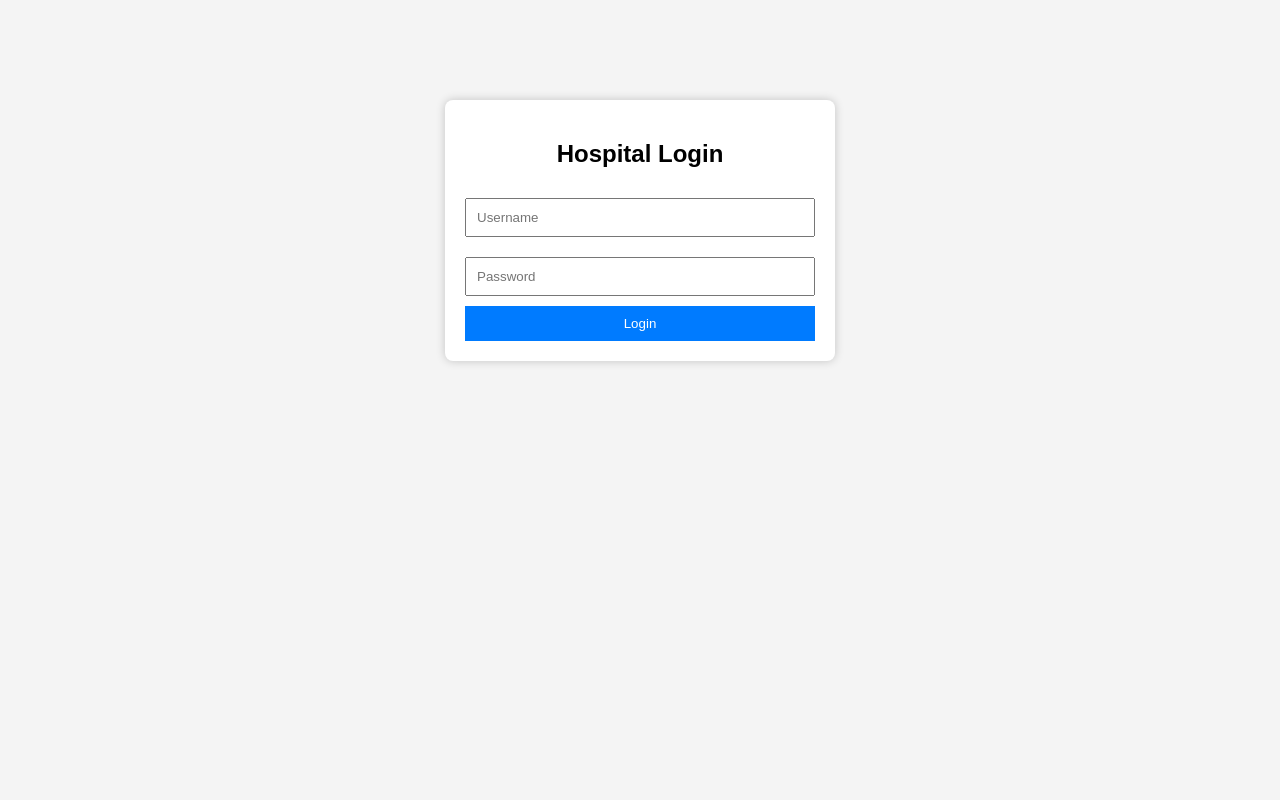
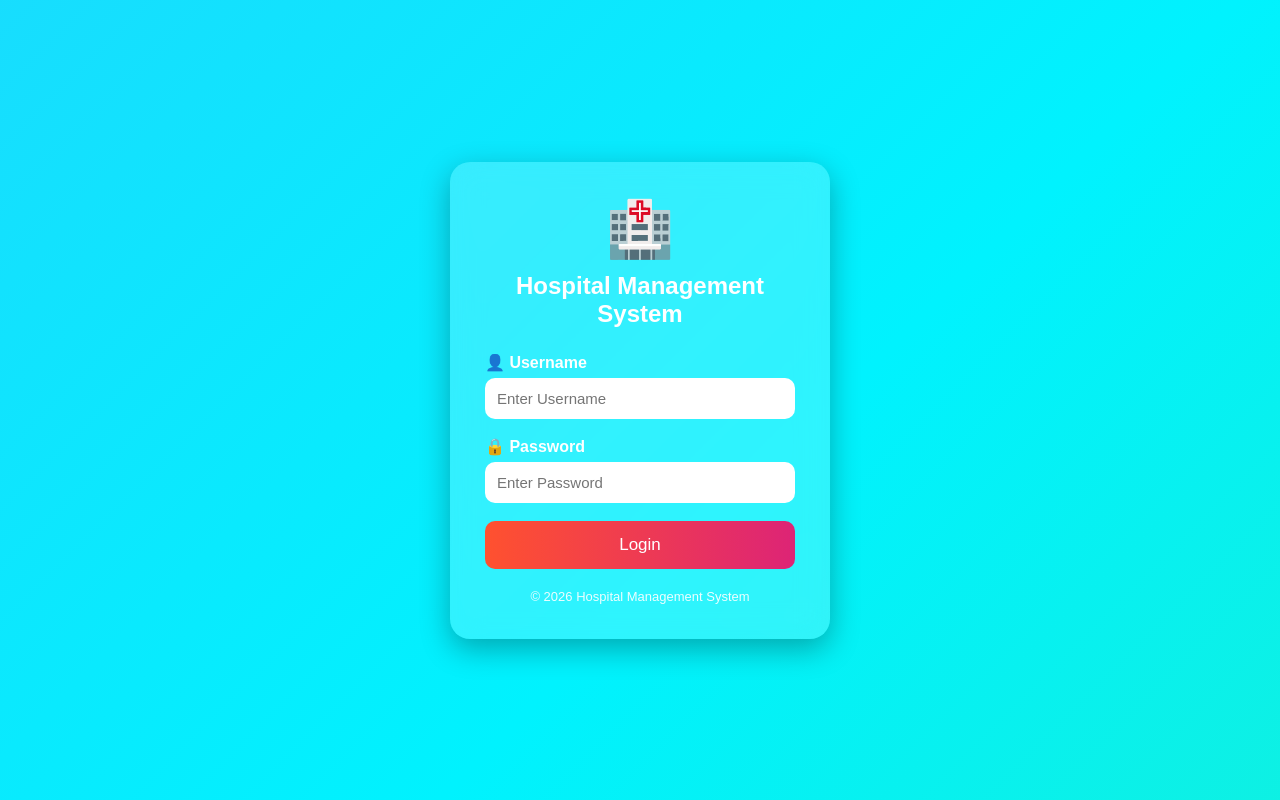
Before and after one commit to karthikcodes-18/Hospital-Code, a Flask app: page /login in a window 1280 px wide. Run offline with Flask 3, Linux system fonts and the light colour scheme.

Commit message:
Update login.html

```diff
--- a/templates/login.html
+++ b/templates/login.html
@@ -1,68 +1,148 @@
 <!DOCTYPE html>
-<html>
+<html lang="en">
 <head>
+<meta charset="UTF-8">
+<meta name="viewport" content="width=device-width, initial-scale=1.0">
 <title>Hospital Login</title>
+
 <style>
+
+*{
+    margin:0;
+    padding:0;
+    box-sizing:border-box;
+    font-family:Arial, Helvetica, sans-serif;
+}
+
 body{
-            font-family: Arial, sans-serif;
-            background:#f4f4f4;
+    height:100vh;
+    display:flex;
+    justify-content:center;
+    align-items:center;
+    background:linear-gradient(135deg,#4facfe,#00f2fe,#43e97b);
+    background-size:400% 400%;
+    animation:bgAnimation 10s ease infinite;
+}
+
+@keyframes bgAnimation{
+    0%{background-position:0% 50%;}
+    50%{background-position:100% 50%;}
+    100%{background-position:0% 50%;}
 }
 
 .container{
-            width:350px;
-            margin:100px auto;
-            background:white;
-            padding:20px;
-            border-radius:8px;
-            box-shadow:0 0 10px rgba(0,0,0,0.2);
+    width:380px;
+    background:rgba(255,255,255,0.18);
+    backdrop-filter:blur(15px);
+    padding:35px;
+    border-radius:20px;
+    box-shadow:0 10px 30px rgba(0,0,0,0.3);
+    color:white;
+}
+
+.logo{
+    text-align:center;
+    font-size:55px;
+    margin-bottom:10px;
 }
 
 h2{
     text-align:center;
+    margin-bottom:25px;
+}
+
+.input-group{
+    margin-bottom:18px;
+}
+
+label{
+    display:block;
+    margin-bottom:6px;
+    font-weight:bold;
 }
 
 input{
     width:100%;
-            padding:10px;
-            margin:10px 0;
-            box-sizing:border-box;
+    padding:12px;
+    border:none;
+    border-radius:10px;
+    outline:none;
+    font-size:15px;
+}
+
+input:focus{
+    box-shadow:0 0 10px #ffffff;
 }
 
 button{
     width:100%;
-            padding:10px;
-            background:#007bff;
+    padding:14px;
+    border:none;
+    border-radius:10px;
+    background:linear-gradient(90deg,#ff512f,#dd2476);
     color:white;
-            border:none;
+    font-size:17px;
     cursor:pointer;
+    transition:0.3s;
 }
 
 button:hover{
-            background:#0056b3;
+    transform:translateY(-3px);
+    box-shadow:0 8px 18px rgba(0,0,0,.3);
 }
 
 .error{
-            color:red;
+    margin-top:15px;
+    color:#ffeb3b;
     text-align:center;
+    font-weight:bold;
 }
+
+.footer{
+    margin-top:20px;
+    text-align:center;
+    font-size:13px;
+    opacity:0.9;
+}
+
 </style>
+
 </head>
+
 <body>
 
 <div class="container">
-    <h2>Hospital Login</h2>
+
+<div class="logo">
+🏥
+</div>
+
+<h2>Hospital Management System</h2>
 
 <form method="POST">
-        <input type="text" name="username" placeholder="Username" required>
 
-        <input type="password" name="password" placeholder="Password" required>
+<div class="input-group">
+<label>👤 Username</label>
+<input type="text" name="username" placeholder="Enter Username" required>
+</div>
+
+<div class="input-group">
+<label>🔒 Password</label>
+<input type="password" name="password" placeholder="Enter Password" required>
+</div>
 
 <button type="submit">Login</button>
+
 </form>
 
 {% if error %}
 <p class="error">{{ error }}</p>
 {% endif %}
+
+<div class="footer">
+© 2026 Hospital Management System
+</div>
+
 </div>
 
 </body>
```
Lines whose indentation alone changed are shown as unchanged.
